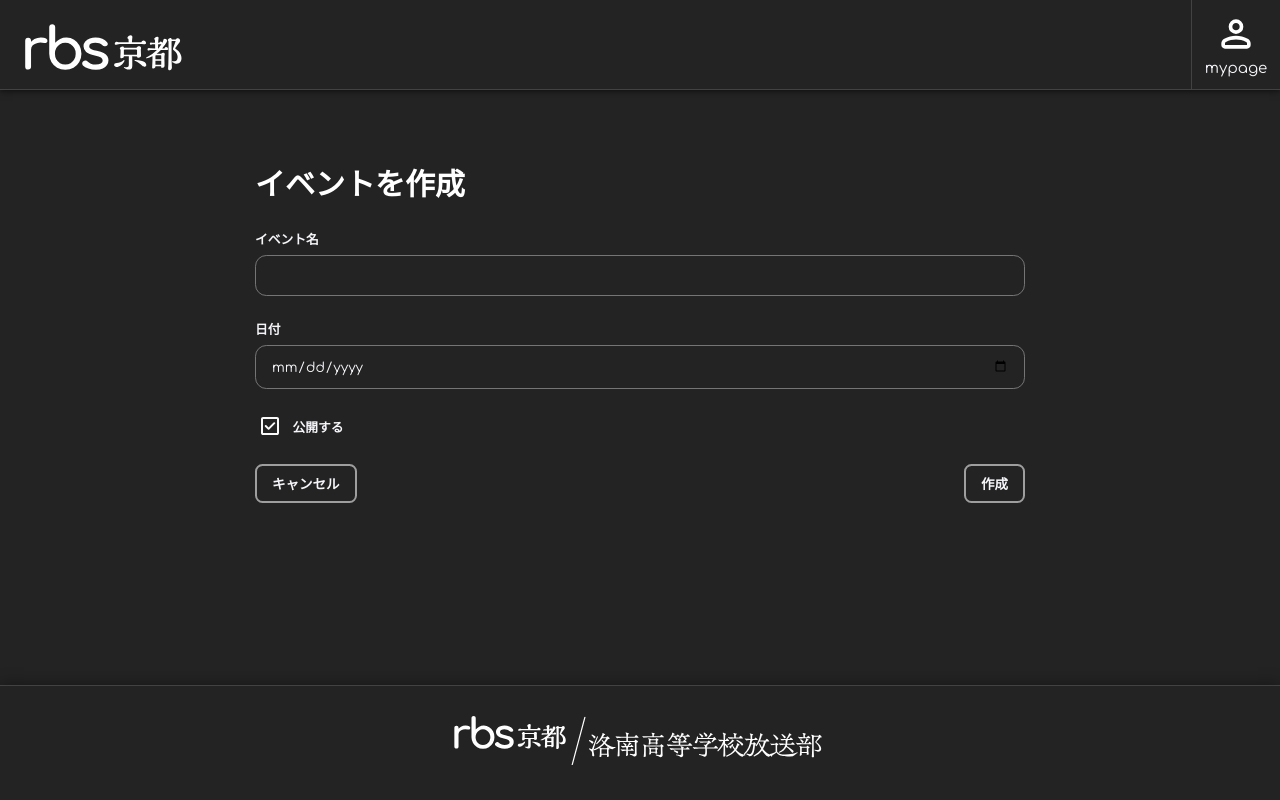
After one commit to rbs-kyoto/rbs-kyoto, a Django app: page /shifts/create/ in a window 1280 px wide. The commit adds this page. Run offline with Django 5.2, Linux system fonts and the light colour scheme; the visitor is signed in with stand-in values (Sample User, id 1); some libraries are stand-ins or nearby versions; some web fonts are replaced.

Commit message:
Let staff create events from the site UI
/shifts/create/ mirrors the manual/news create pattern — plain
POST-handled fields rather than a ModelForm, since Event only has
title/date/is_active. Redirects straight into event_assign on success
so staff can add programs and assignments without an extra click.

```diff
--- a/shifts/urls.py
+++ b/shifts/urls.py
@@ -5,6 +5,7 @@ app_name = "shifts"
 
 urlpatterns = [
     path("", views.event_list, name="event_list"),
+    path("create/", views.event_create, name="event_create"),
     path("mine/", views.my_assignments, name="my_assignments"),
     path("<int:pk>/", views.event_detail, name="event_detail"),
     path("<int:pk>/assign/", views.event_assign, name="event_assign"),
--- a/shifts/views.py
+++ b/shifts/views.py
@@ -15,6 +15,27 @@ def event_list(request):
         events = events.filter(is_active=True)
 
     return render(request, "shifts/event_list.html", {"events": events})
+
+
+@login_required
+@staff_required
+def event_create(request):
+    if request.method == "POST":
+        title = request.POST.get("title", "").strip()
+        date = request.POST.get("date", "").strip()
+        is_active = bool(request.POST.get("is_active"))
+
+        if title and date:
+            event = Event.objects.create(title=title, date=date, is_active=is_active)
+            return redirect("shifts:event_assign", pk=event.pk)
+
+        return render(
+            request,
+            "shifts/event_form.html",
+            {"error": "イベント名と日付を入力してください。", "title": title, "date": date, "is_active": is_active},
+        )
+
+    return render(request, "shifts/event_form.html", {"is_active": True})
 
 
 @login_required
--- a/static/main/css/shifts.css
+++ b/static/main/css/shifts.css
@@ -1,5 +1,10 @@
 .shift-list-section {
     padding: 1rem;
+}
+
+.shift-list__heading-links {
+    display: flex;
+    gap: .75rem;
 }
 
 .shift-list__draft-badge {
--- /dev/null
+++ b/templates/shifts/event_form.html
@@ -0,0 +1,43 @@
+{% extends "main/base.html" %}
+{% load static %}
+
+{% block title %}イベントを作成｜シフト｜rbs京都{% endblock %}
+{% block extra_css %}<link rel="stylesheet" href="{% static 'main/css/form.css' %}">{% endblock %}
+
+{% block content %}
+
+<section class="site-form-section">
+    <h2 class="heading">イベントを作成</h2>
+
+    <form class="site-form" method="post">
+        {% csrf_token %}
+
+        {% if error %}
+        <span class="site-form__errors">{{ error }}</span>
+        {% endif %}
+
+        <div class="site-form__field">
+            <label for="id_title">イベント名</label>
+            <input class="site-form__input" type="text" id="id_title" name="title" value="{{ title|default:'' }}" required>
+        </div>
+
+        <div class="site-form__field">
+            <label for="id_date">日付</label>
+            <input class="site-form__input" type="date" id="id_date" name="date" value="{{ date|default:'' }}" required>
+        </div>
+
+        <div class="site-form__field site-form__field--checkbox">
+            <label for="id_is_active">
+                <input type="checkbox" id="id_is_active" name="is_active" {% if is_active %}checked{% endif %}>
+                公開する
+            </label>
+        </div>
+
+        <div class="site-form__footer">
+            <a class="common-style" href="{% url 'shifts:event_list' %}">キャンセル</a>
+            <button class="common-style" type="submit">作成</button>
+        </div>
+    </form>
+</section>
+
+{% endblock %}
```
Also changed, not shown: templates/shifts/event_list.html (+10 -3 lines).
